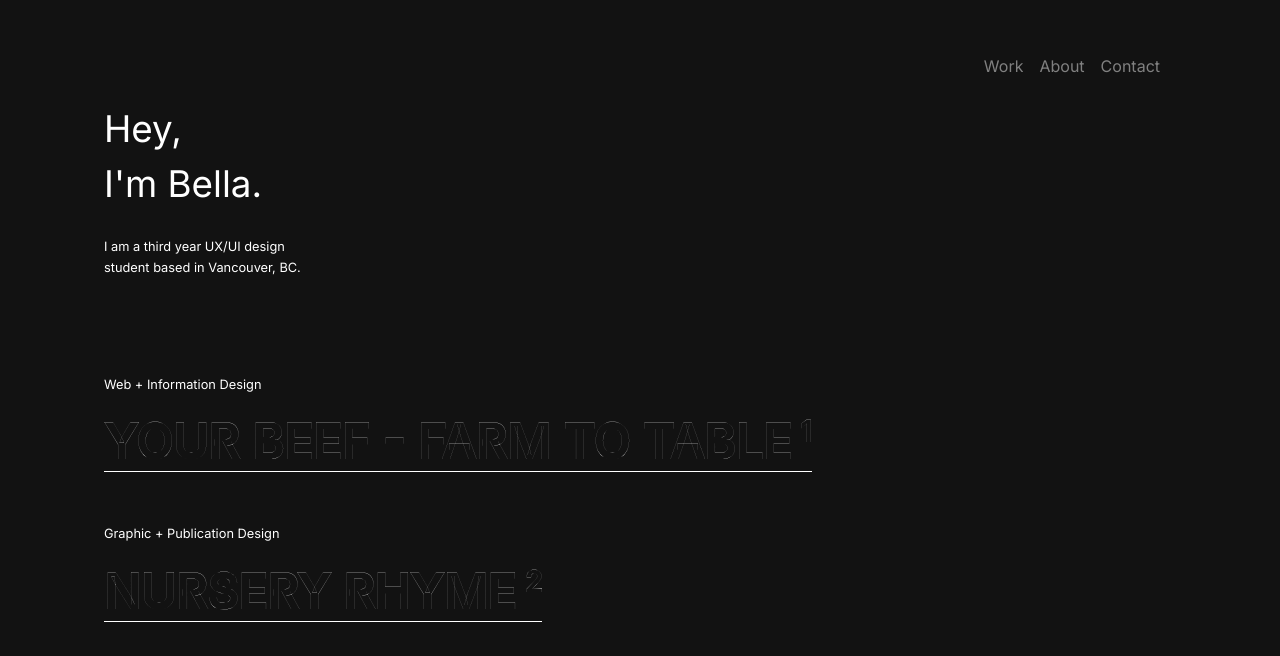
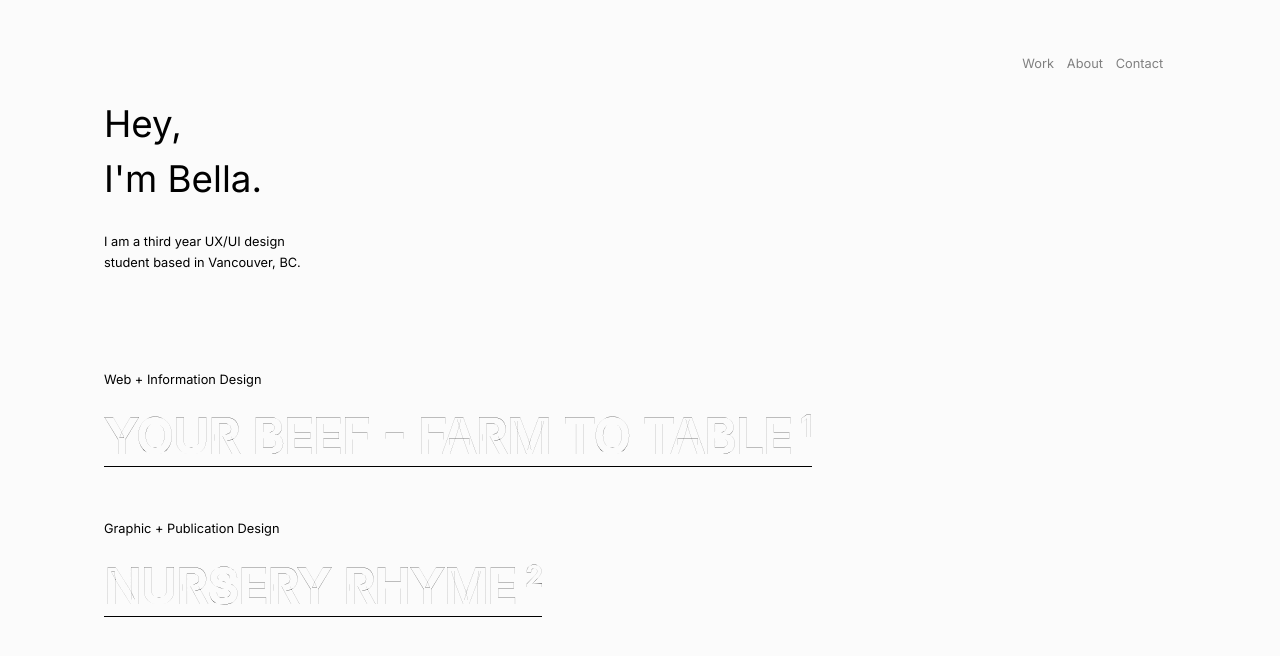
Before and after one commit to bellawang0610/P03, a plain HTML site: page index.html in a window 1280 px wide. Drawn offline with Linux system fonts and the light colour scheme; a web font is replaced by a local one.

Commit message:
changed color of background and text
reversed color theme

```diff
--- a/css/style_black.css
+++ b/css/style_black.css
@@ -1,6 +1,6 @@
 body {
-  background-color: #121212;
-  color: white;
+  background-color: #FBFBFB;
+  color: black;
   font-family: 'Inter', sans-serif;
 }
 
@@ -40,6 +40,7 @@ nav {
 }
 
 .navie {
+  font-size: .8em;
   text-decoration: none;
   color: grey;
   margin: 0em 1em 0em 0em;
@@ -48,8 +49,8 @@ nav {
 
 .navie:hover {
   text-decoration: none;
-  color: white;
-  border-bottom: 1px solid white;
+  color: black;
+  border-bottom: 1px solid black;
 }
 
 .case_class {
@@ -65,15 +66,15 @@ nav {
   color: transparent;
   -webkit-text-fill-color: transparent;
   -webkit-text-stroke-width: 0.002em;
-  -webkit-text-stroke-color: white;
+  -webkit-text-stroke-color: black;
   transition: .3s ease-in-out;
   text-transform: uppercase;
-  border-bottom: 1px solid white;
+  border-bottom: 1px solid black;
 }
 
 .case_studies:hover {
   color: white;
-  -webkit-text-fill-color: white;
+  -webkit-text-fill-color: black;
   cursor: crosshair;
 }
 
```
